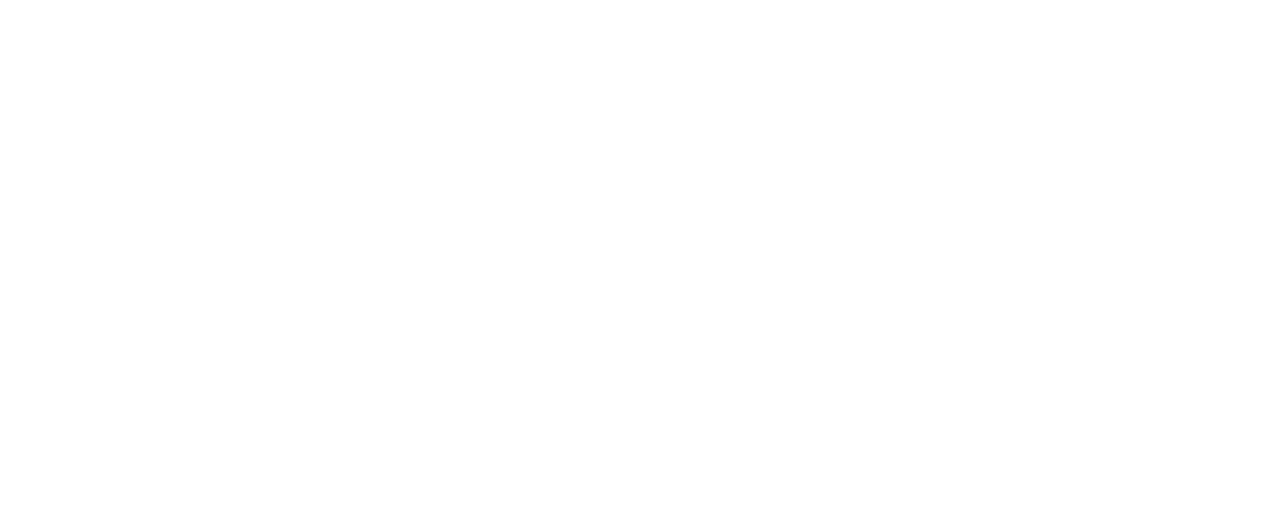
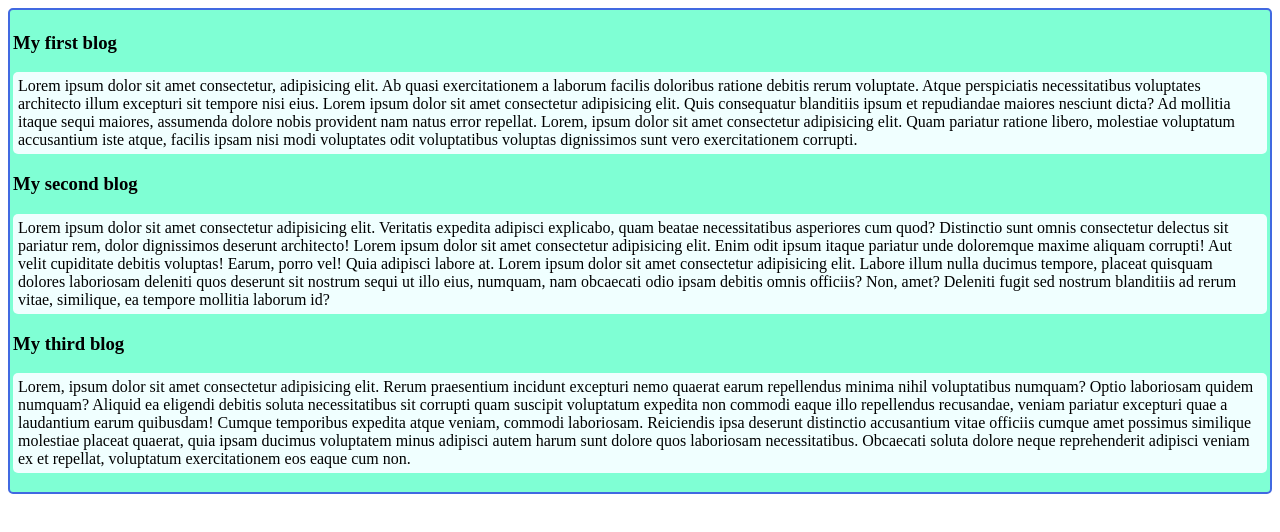
Before and after one commit to Pranoy-B/My-first-website, a plain HTML site: page index.html in a window 1280 px wide. Drawn offline with Linux system fonts and the light colour scheme.

Commit message:
added three blogs

```diff
--- /dev/null
+++ b/css/style.css
@@ -0,0 +1,12 @@
+div {
+    background-color: aquamarine;
+    border: 2px solid royalblue;
+    border-radius: 5px;
+    padding: 3px;
+}
+
+p {
+    background-color: azure;
+    border-radius: 5px;
+    padding: 5px;
+}
--- a/index.html
+++ b/index.html
@@ -4,8 +4,19 @@
     <meta charset="UTF-8">
     <meta name="viewport" content="width=device-width, initial-scale=1.0">
     <title>My first website</title>
+    <link rel="stylesheet" href="css/style.css">
 </head>
 <body>
+    <div>
+        <h3>My first blog</h3>
+        <p>Lorem ipsum dolor sit amet consectetur, adipisicing elit. Ab quasi exercitationem a laborum facilis doloribus ratione debitis rerum voluptate. Atque perspiciatis necessitatibus voluptates architecto illum excepturi sit tempore nisi eius. Lorem ipsum dolor sit amet consectetur adipisicing elit. Quis consequatur blanditiis ipsum et repudiandae maiores nesciunt dicta? Ad mollitia itaque sequi maiores, assumenda dolore nobis provident nam natus error repellat. Lorem, ipsum dolor sit amet consectetur adipisicing elit. Quam pariatur ratione libero, molestiae voluptatum accusantium iste atque, facilis ipsam nisi modi voluptates odit voluptatibus voluptas dignissimos sunt vero exercitationem corrupti. </p>
+
+        <h3>My second blog</h3>
+        <p>Lorem ipsum dolor sit amet consectetur adipisicing elit. Veritatis expedita adipisci explicabo, quam beatae necessitatibus asperiores cum quod? Distinctio sunt omnis consectetur delectus sit pariatur rem, dolor dignissimos deserunt architecto! Lorem ipsum dolor sit amet consectetur adipisicing elit. Enim odit ipsum itaque pariatur unde doloremque maxime aliquam corrupti! Aut velit cupiditate debitis voluptas! Earum, porro vel! Quia adipisci labore at. Lorem ipsum dolor sit amet consectetur adipisicing elit. Labore illum nulla ducimus tempore, placeat quisquam dolores laboriosam deleniti quos deserunt sit nostrum sequi ut illo eius, numquam, nam obcaecati odio ipsam debitis omnis officiis? Non, amet? Deleniti fugit sed nostrum blanditiis ad rerum vitae, similique, ea tempore mollitia laborum id?</p>
+
+        <h3>My third blog</h3>
+            <p>Lorem, ipsum dolor sit amet consectetur adipisicing elit. Rerum praesentium incidunt excepturi nemo quaerat earum repellendus minima nihil voluptatibus numquam? Optio laboriosam quidem numquam? Aliquid ea eligendi debitis soluta necessitatibus sit corrupti quam suscipit voluptatum expedita non commodi eaque illo repellendus recusandae, veniam pariatur excepturi quae a laudantium earum quibusdam! Cumque temporibus expedita atque veniam, commodi laboriosam. Reiciendis ipsa deserunt distinctio accusantium vitae officiis cumque amet possimus similique molestiae placeat quaerat, quia ipsam ducimus voluptatem minus adipisci autem harum sunt dolore quos laboriosam necessitatibus. Obcaecati soluta dolore neque reprehenderit adipisci veniam ex et repellat, voluptatum exercitationem eos eaque cum non.</p>
+    </div>
 
 </body>
 </html>
```
